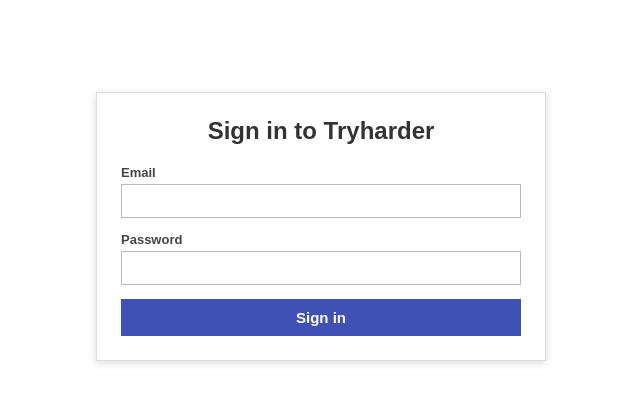
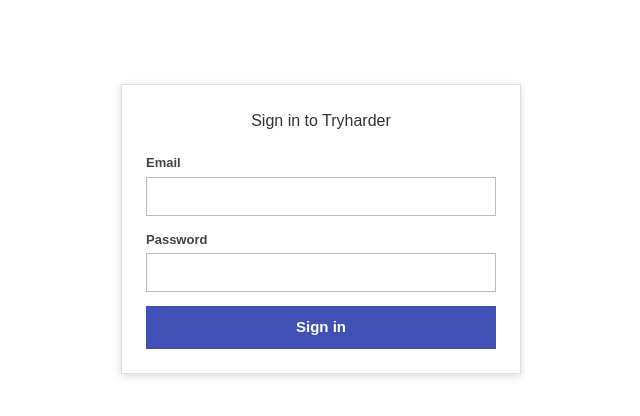
Before and after one commit to LazarBojanic/tryharder-lazar-bojanic-116-21-rn, an Angular app in the folder tryharder-frontend-mock/: page /login in a window 1280 px wide. Shown: the top 416 px of the page, without its empty margins (319-959 px from the left). Built offline with nearby package versions, Linux system fonts and the light colour scheme.

Commit message:
tailwind

```diff
--- a/tryharder-frontend-mock/package.json
+++ b/tryharder-frontend-mock/package.json
@@ -24,6 +24,9 @@
     "@angular/build": "^22.2.4",
     "@angular/cli": "^22.2.4",
     "@angular/compiler-cli": "^22.2.3",
+    "@tailwindcss/postcss": "^4.3.3",
+    "postcss": "^8.5.31",
+    "tailwindcss": "^4.3.3",
     "typescript": "~6.0.3",
     "vite-plus": "catalog:",
     "vitest": "catalog:"
--- a/tryharder-frontend-mock/src/app/app.html
+++ b/tryharder-frontend-mock/src/app/app.html
@@ -1,12 +1,12 @@
 @if (auth.currentUser(); as user) {
-  <header class="app-header">
-    <div class="brand">Tryharder</div>
-    <div class="user-area">
-      <span class="user-name">{{ user.firstName }} {{ user.lastName }}</span>
-      <button class="logout-btn" (click)="auth.logout()">Logout</button>
+  <header class="flex items-center justify-between bg-slate-800 px-6 py-3 text-white">
+    <div class="text-lg font-bold">Tryharder</div>
+    <div class="flex items-center gap-3">
+      <span class="text-sm">{{ user.firstName }} {{ user.lastName }}</span>
+      <button class="border border-white px-3 py-1 text-sm" (click)="auth.logout()">Logout</button>
     </div>
   </header>
 }
-<main class="page">
+<main class="mx-auto max-w-6xl p-6">
   <router-outlet />
 </main>
--- a/tryharder-frontend-mock/src/styles.css
+++ b/tryharder-frontend-mock/src/styles.css
@@ -0,0 +1,6 @@
+@import 'tailwindcss';
+
+body {
+  margin: 0;
+  font-family: Arial, sans-serif;
+}
```
Also changed, not shown: tryharder-frontend-mock/.postcssrc.json (added).
